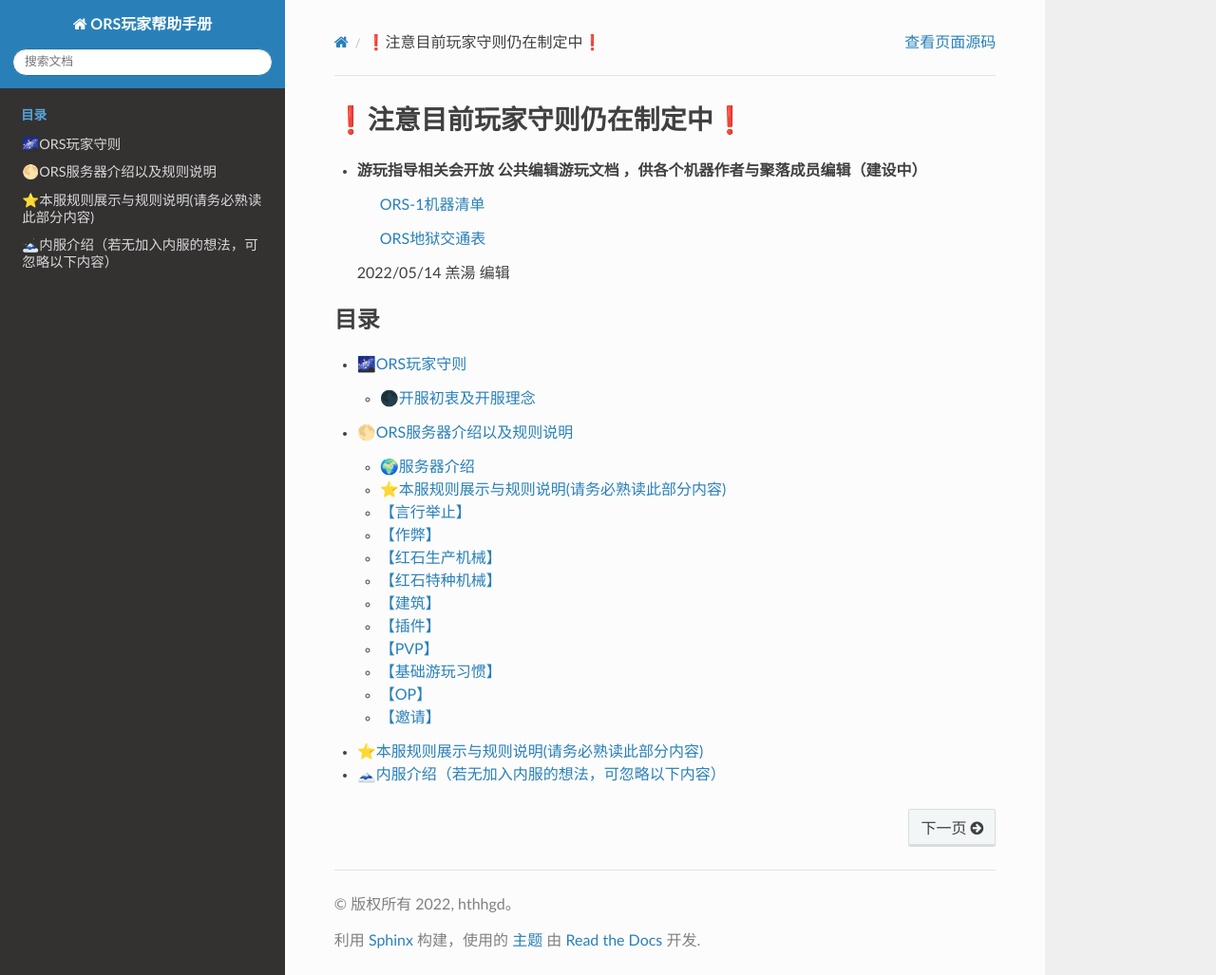
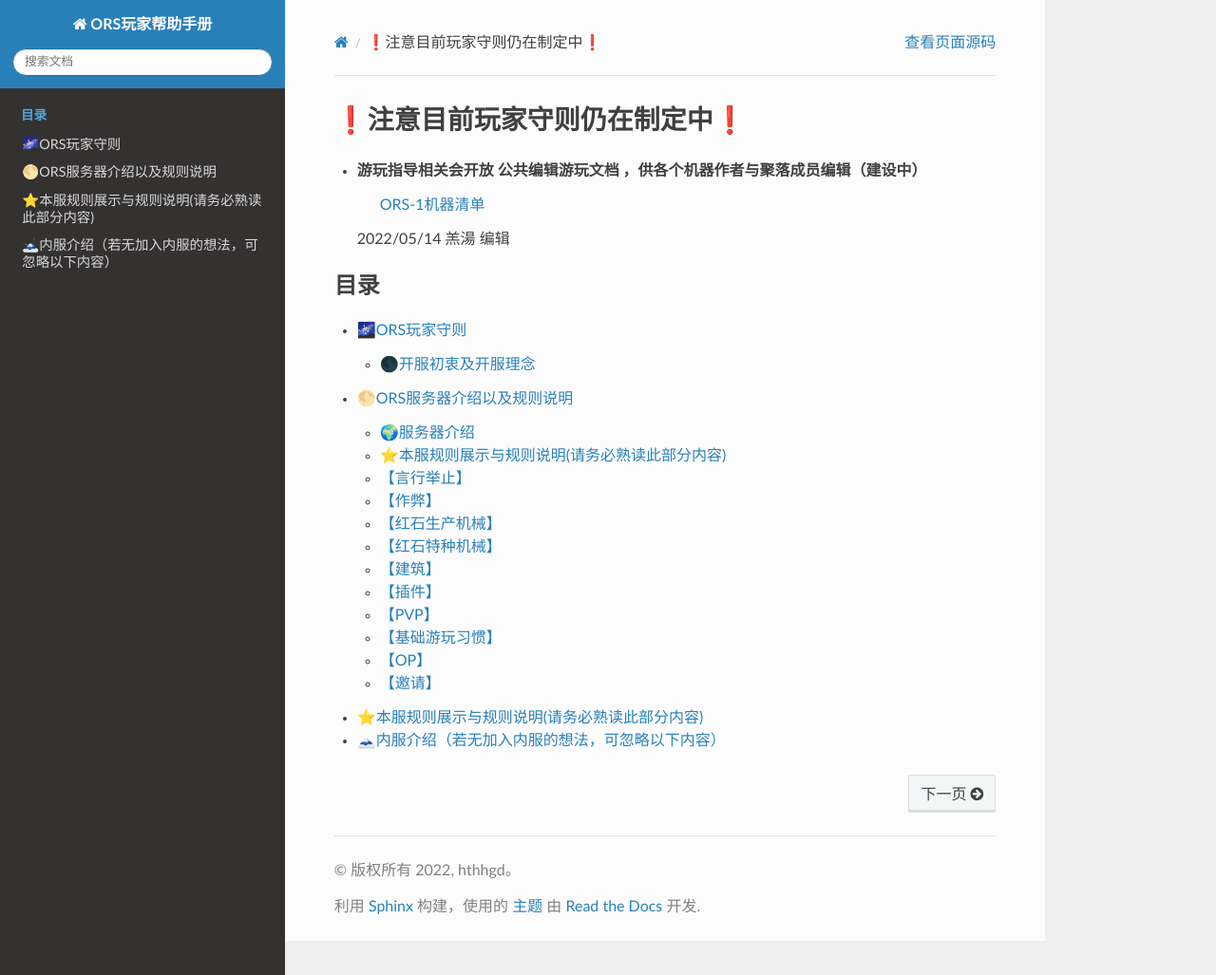
Before and after one commit to hthhgd/ORS, a Sphinx documentation site: the page built from docs/source/index.rst, in a window 1280 px wide and 1027 px high. Shown: the whole window at 95% size. Built offline with Sphinx 7.4.7 and the Read the Docs theme 2.0.0, drawn with Linux system fonts in a browser that asks for light colours.

Commit message:
Update index.rst

```diff
--- a/docs/source/index.rst
+++ b/docs/source/index.rst
@@ -2,9 +2,8 @@
 ===================================
 
 * 游玩指导相关会开放 公共编辑游玩文档 ，供各个机器作者与聚落成员编辑（建设中）
-   `ORS-1机器清单 <https://docs.qq.com/sheet/DRUxkb21PbHh3Qkh0>`__
+   `ORS-1机器清单 <https://docs.qq.com/sheet/DRW1nRVVHUFF3akNS>`__
 
-   `ORS地狱交通表 <https://docs.qq.com/sheet/DT3ZlcFJick5HZEhN>`__
   2022/05/14 羔湯 编辑
 
 
```
